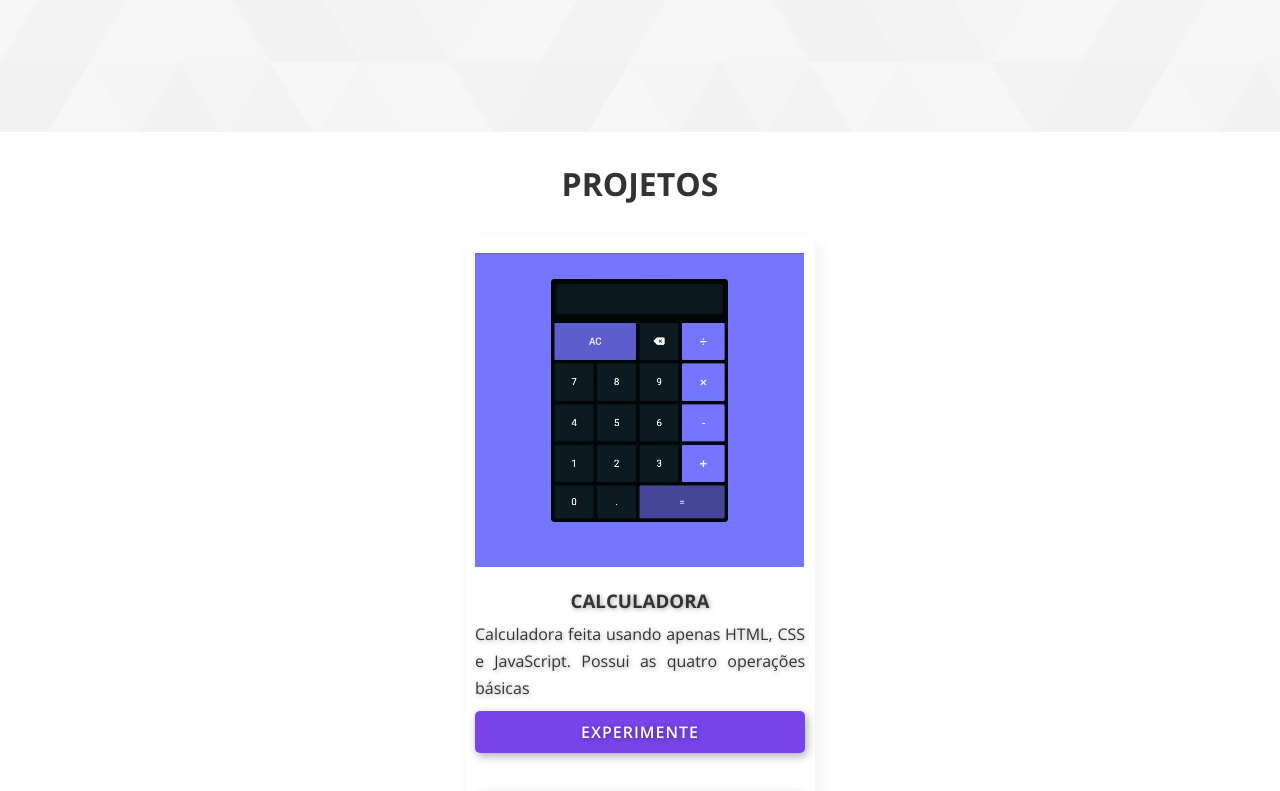
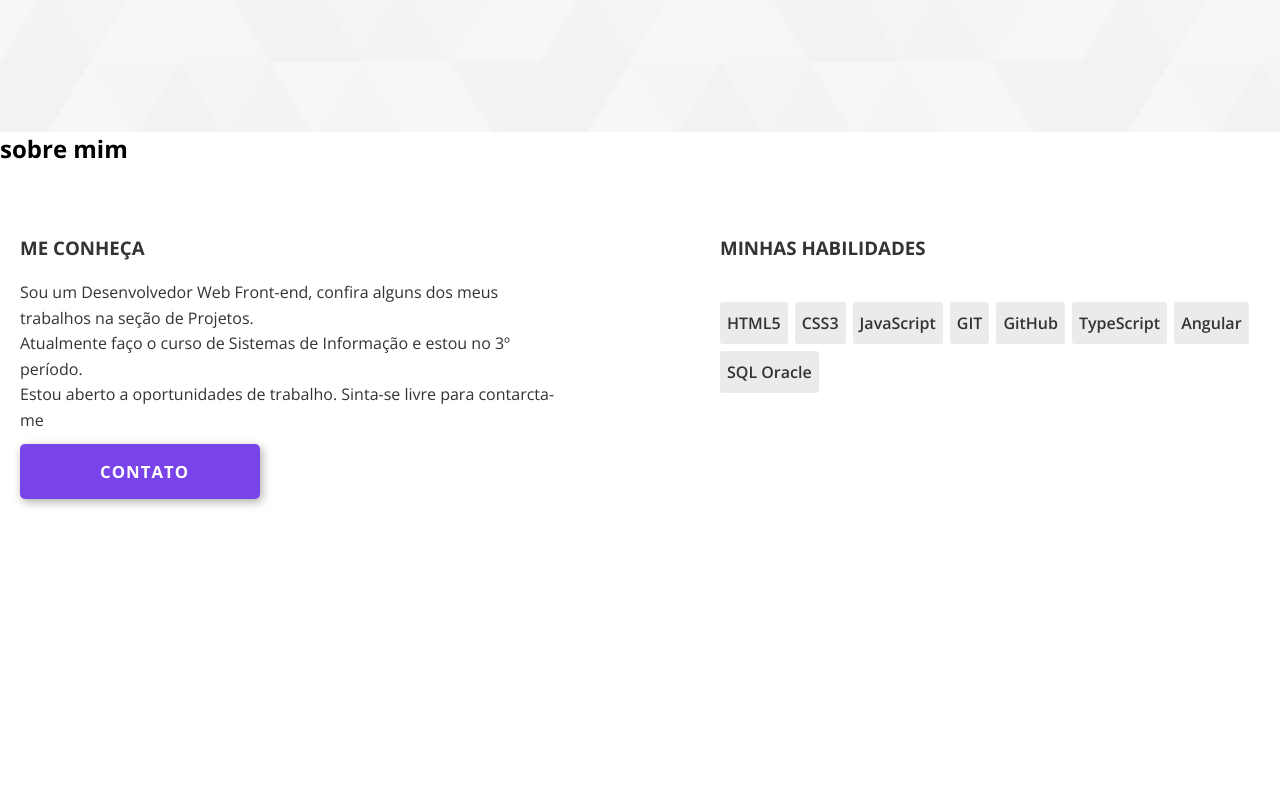
Before and after one commit to artucorreia/portfolio-v1, an Angular app: page / in a window 1280 px wide. Shown: the part 640-1431 px from the top of the page. Built offline with nearby package versions, Linux system fonts and the light colour scheme.

Commit message:
about me

```diff
--- a/src/app/modules/home/components/about/about.component.html
+++ b/src/app/modules/home/components/about/about.component.html
@@ -1,9 +1,38 @@
-<main id="about" class="main-container">
-    <section class="container">
-        <h1 class="title">olá, me chamo arthur correia</h1>
-        <p class="contain">Focado em <span class="emphasis">desenvolvimento Web front-end</span>. Possuo conhecimentos em <span class="emphasis">HTML5</span>, <span class="emphasis">CSS3</span>, <span class="emphasis">JavaScript</span>, <span class="emphasis">TypeScript</span>, <span class="emphasis">Angular</span> e <span class="emphasis">SQL com Oracle</span>.</p>
-        <div class="div-button">
-            <button class="button"><a href="./#projects">projetos</a></button>
-        </div>
+<main>
+    <section class="upper-container">
+        <article class="container">
+            <h1 class="title">olá, me chamo arthur correia</h1>
+            <p class="contain">Focado em <span class="emphasis">desenvolvimento Web front-end</span>. Possuo conhecimentos em <span class="emphasis">HTML5</span>, <span class="emphasis">CSS3</span>, <span class="emphasis">JavaScript</span>, <span class="emphasis">TypeScript</span>, <span class="emphasis">Angular</span> e <span class="emphasis">SQL com Oracle</span>.</p>
+            <div class="div-button">
+                <button class="button"><a href="./#projects">projetos</a></button>
+            </div>
+        </article>
+    </section>
+    <section id="about" class="">
+        <h2>sobre mim</h2>
+        <section class="lower-container">
+            <article class="about-me">
+                <h3 class="sub-title">me conheça</h3>
+                <div class="container-about-me">
+                    <p>Sou um Desenvolvedor Web Front-end, confira alguns dos meus trabalhos na seção de Projetos.</p>
+                    <p>Atualmente faço o curso de Sistemas de Informação e estou no 3º período.</p>
+                    <p>Estou aberto a oportunidades de trabalho. Sinta-se livre para contarcta-me</p>
+                    <a href="./#contact" class="button">contato</a>
+                </div>
+            </article>
+            <article class="skills-container">
+                <h3 class="sub-title">minhas habilidades</h3> <br>
+                <div class="skills">
+                    <span class="skill">HTML5</span>
+                    <span class="skill">CSS3</span>
+                    <span class="skill">JavaScript</span>
+                    <span class="skill">GIT</span>
+                    <span class="skill">GitHub</span>
+                    <span class="skill">TypeScript</span>
+                    <span class="skill">Angular</span>
+                    <span class="skill">SQL Oracle</span>
+                </div>
+            </article>
+        </section>
     </section>
 </main>
--- a/src/app/modules/home/components/about/about.component.scss
+++ b/src/app/modules/home/components/about/about.component.scss
@@ -5,7 +5,7 @@
     font-family: $font-family;
 }
 
-.main-container {
+.upper-container {
     background-image: $image-background;
     background-position: center;
 
@@ -57,21 +57,84 @@
     }
 }
 
+.lower-container {
+    display: grid;
+    grid-template-columns: 1fr 1fr;
+    grid-gap: 10rem;
+
+    margin: 70px 20px;
+    height: 100vh;
+
+    justify-content: space-between;
+
+    color: $font-primary-color;
+
+    & .sub-title{
+        text-transform: uppercase;
+
+        margin-bottom: 20px;
+    }
+}
+
+.container-about-me {
+    line-height: 1.6em;
+
+    color: $font-primary-color;
+
+    // text-align: justify;
+
+    & .button {
+        display: block;
+        text-decoration: none;
+        margin-top: 10px;
+        width: 80px;
+    }
+}
+
+.skills {
+    display: flex;
+    flex-wrap: wrap;
+
+    & .skill {
+        font-size: 1em;
+        font-weight: 600;
+
+        background-color: rgba(153,153,153,.2);
+        color: $font-primary-color;
+
+        padding: 10px 7px;
+        margin: 0 7px 7px 0;
+
+        border-radius: 3px;
+    }
+}
+
 @media (max-width: 1150px) {
     .container {
         max-width: 475px;
     }
 }
-@media (max-width: 600px) {
+
+@media (max-width: 680px) {
     .title {
         font-size: 1.7em;
     }
 }
-@media (max-width: 400px) {
+
+@media (max-width: 580px) {
     .title {
         font-size: 1.5em;
     }
 
+    .lower-container {
+        display: block;
+        & > .about-me {
+            margin-bottom: 70px;
+        }
+    }
+}
+
+@media (max-width: 400px) {
     .contain {
         font-size: 0.9em;
     }
--- a/src/app/modules/home/components/contact/contact.component.scss
+++ b/src/app/modules/home/components/contact/contact.component.scss
@@ -16,7 +16,7 @@
     text-align: center;
 
     color: $font-primary-color;
-    padding: 25px 0;
+    padding: 70px 0;
 }
 
 .card {
--- a/src/app/modules/home/components/footer/footer.component.html
+++ b/src/app/modules/home/components/footer/footer.component.html
@@ -12,6 +12,11 @@
                     <path d="M8 0C3.58 0 0 3.58 0 8c0 3.54 2.29 6.53 5.47 7.59.4.07.55-.17.55-.38 0-.19-.01-.82-.01-1.49-2.01.37-2.53-.49-2.69-.94-.09-.23-.48-.94-.82-1.13-.28-.15-.68-.52-.01-.53.63-.01 1.08.58 1.23.82.72 1.21 1.87.87 2.33.66.07-.52.28-.87.51-1.07-1.78-.2-3.64-.89-3.64-3.95 0-.87.31-1.59.82-2.15-.08-.2-.36-1.02.08-2.12 0 0 .67-.21 2.2.82.64-.18 1.32-.27 2-.27.68 0 1.36.09 2 .27 1.53-1.04 2.2-.82 2.2-.82.44 1.1.16 1.92.08 2.12.51.56.82 1.27.82 2.15 0 3.07-1.87 3.75-3.65 3.95.29.25.54.73.54 1.48 0 1.07-.01 1.93-.01 2.2 0 .21.15.46.55.38A8.012 8.012 0 0 0 16 8c0-4.42-3.58-8-8-8z"/>
                 </svg>
             </a>
+            <a href="https://wa.me/5582988871624" target="_blank" rel="noopener noreferrer">
+                <svg xmlns="http://www.w3.org/2000/svg" width="30" height="30" fill="currentColor" class="bi bi-whatsapp" viewBox="0 0 16 16">
+                    <path d="M13.601 2.326A7.854 7.854 0 0 0 7.994 0C3.627 0 .068 3.558.064 7.926c0 1.399.366 2.76 1.057 3.965L0 16l4.204-1.102a7.933 7.933 0 0 0 3.79.965h.004c4.368 0 7.926-3.558 7.93-7.93A7.898 7.898 0 0 0 13.6 2.326zM7.994 14.521a6.573 6.573 0 0 1-3.356-.92l-.24-.144-2.494.654.666-2.433-.156-.251a6.56 6.56 0 0 1-1.007-3.505c0-3.626 2.957-6.584 6.591-6.584a6.56 6.56 0 0 1 4.66 1.931 6.557 6.557 0 0 1 1.928 4.66c-.004 3.639-2.961 6.592-6.592 6.592zm3.615-4.934c-.197-.099-1.17-.578-1.353-.646-.182-.065-.315-.099-.445.099-.133.197-.513.646-.627.775-.114.133-.232.148-.43.05-.197-.1-.836-.308-1.592-.985-.59-.525-.985-1.175-1.103-1.372-.114-.198-.011-.304.088-.403.087-.088.197-.232.296-.346.1-.114.133-.198.198-.33.065-.134.034-.248-.015-.347-.05-.099-.445-1.076-.612-1.47-.16-.389-.323-.335-.445-.34-.114-.007-.247-.007-.38-.007a.729.729 0 0 0-.529.247c-.182.198-.691.677-.691 1.654 0 .977.71 1.916.81 2.049.098.133 1.394 2.132 3.383 2.992.47.205.84.326 1.129.418.475.152.904.129 1.246.08.38-.058 1.171-.48 1.338-.943.164-.464.164-.86.114-.943-.049-.084-.182-.133-.38-.232z"/>
+                </svg>
+            </a>
         </article>
         <article class="row-2">
             <h2>arthur correia</h2>
--- a/src/app/modules/home/components/footer/footer.component.scss
+++ b/src/app/modules/home/components/footer/footer.component.scss
@@ -115,9 +115,13 @@
 @media (max-width: 402px) {
     .upper {
         padding: 5vh 0;
+
+        & .row-1 {
+            width: 50vw;
+        }
     }
 
     .lower {
-        padding: 4vh 0;
+        padding: 2vh 0;
     }
 }
--- a/src/app/modules/home/components/projects/projects.component.scss
+++ b/src/app/modules/home/components/projects/projects.component.scss
@@ -10,7 +10,7 @@
     color: $font-primary-color;
 
     text-transform: uppercase;
-    margin: 30px 0;
+    margin: 70px 0;
 }
 
 .sub-title {
```
